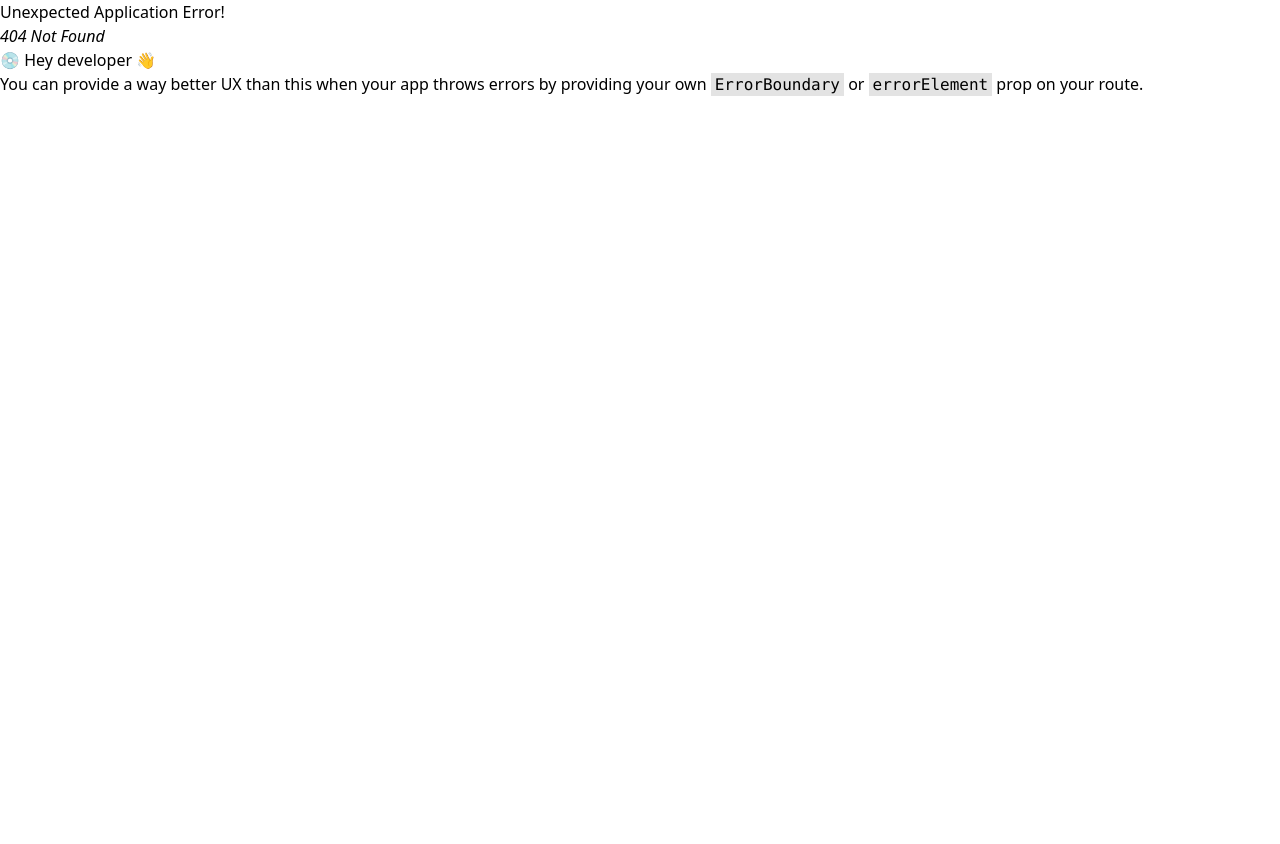
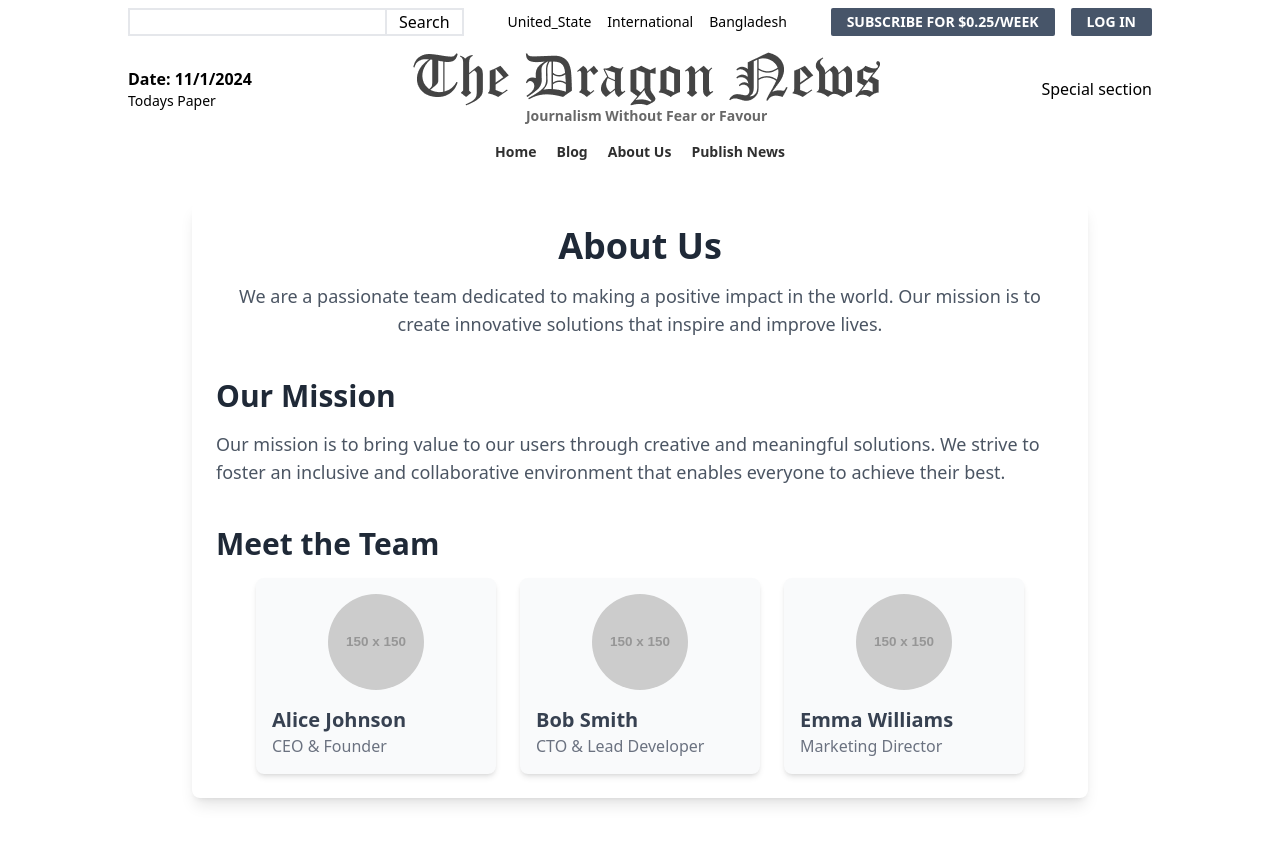
Before and after one commit to eftakhar-491/The-Dragon-News, a React (Vite) app: page /about in a window 1280 px wide. Before the commit this address had no page. Shown: the top 844 px of the page. Before the commit the page ends 800 px from the top, so only its background shows below. Built offline with nearby package versions, Linux system fonts and the light colour scheme; a web font is replaced by a local one.

Commit message:
blog page , about page route done

```diff
--- /dev/null
+++ b/src/Components/AboutUs.jsx
@@ -0,0 +1,79 @@
+import React from "react";
+
+function AboutUs() {
+  return (
+    <div className=" min-h-screen py-10">
+      <div className="max-w-4xl mx-auto p-6 bg-white rounded-lg shadow-lg">
+        {/* About Us Section */}
+        <section className="text-center mb-10">
+          <h1 className="text-4xl font-bold text-gray-800 mb-4">About Us</h1>
+          <p className="text-gray-600 text-lg">
+            We are a passionate team dedicated to making a positive impact in
+            the world. Our mission is to create innovative solutions that
+            inspire and improve lives.
+          </p>
+        </section>
+
+        {/* Mission Section */}
+        <section className="mb-10">
+          <h2 className="text-3xl font-semibold text-gray-800 mb-4">
+            Our Mission
+          </h2>
+          <p className="text-gray-600 text-lg">
+            Our mission is to bring value to our users through creative and
+            meaningful solutions. We strive to foster an inclusive and
+            collaborative environment that enables everyone to achieve their
+            best.
+          </p>
+        </section>
+
+        {/* Team Section */}
+        <section>
+          <h2 className="text-3xl font-semibold text-gray-800 mb-4">
+            Meet the Team
+          </h2>
+          <div className="flex flex-wrap gap-6 justify-center">
+            {/* Team Member 1 */}
+            <div className="w-60 p-4 bg-gray-50 rounded-lg shadow-md">
+              <img
+                src="https://via.placeholder.com/150"
+                alt="Team Member"
+                className="w-24 h-24 mx-auto rounded-full mb-4"
+              />
+              <h3 className="text-xl font-semibold text-gray-700">
+                Alice Johnson
+              </h3>
+              <p className="text-gray-500">CEO & Founder</p>
+            </div>
+
+            {/* Team Member 2 */}
+            <div className="w-60 p-4 bg-gray-50 rounded-lg shadow-md">
+              <img
+                src="https://via.placeholder.com/150"
+                alt="Team Member"
+                className="w-24 h-24 mx-auto rounded-full mb-4"
+              />
+              <h3 className="text-xl font-semibold text-gray-700">Bob Smith</h3>
+              <p className="text-gray-500">CTO & Lead Developer</p>
+            </div>
+
+            {/* Team Member 3 */}
+            <div className="w-60 p-4 bg-gray-50 rounded-lg shadow-md">
+              <img
+                src="https://via.placeholder.com/150"
+                alt="Team Member"
+                className="w-24 h-24 mx-auto rounded-full mb-4"
+              />
+              <h3 className="text-xl font-semibold text-gray-700">
+                Emma Williams
+              </h3>
+              <p className="text-gray-500">Marketing Director</p>
+            </div>
+          </div>
+        </section>
+      </div>
+    </div>
+  );
+}
+
+export default AboutUs;
--- /dev/null
+++ b/src/Components/BlogPost.jsx
@@ -0,0 +1,75 @@
+import React, { useState } from "react";
+
+function BlogPage() {
+  // State to store the list of blog posts
+  const [posts, setPosts] = useState([]);
+
+  // State for the new blog title and content
+  const [title, setTitle] = useState("");
+  const [content, setContent] = useState("");
+
+  // Function to handle adding a new blog post
+  const handleAddPost = () => {
+    if (title && content) {
+      const newPost = { title, content, date: new Date().toLocaleDateString() };
+      setPosts([newPost, ...posts]); // Add new post to the top of the list
+      setTitle(""); // Reset title field
+      setContent(""); // Reset content field
+    } else {
+      alert("Title and Content are required!");
+    }
+  };
+
+  return (
+    <div style={{ padding: "20px", maxWidth: "600px", margin: "auto" }}>
+      <h1>Blog Page</h1>
+
+      {/* Form to add a new blog post */}
+      <div className="border-2" style={{ marginBottom: "20px" }}>
+        <input
+          className="border-2"
+          type="text"
+          placeholder="Blog Title"
+          value={title}
+          onChange={(e) => setTitle(e.target.value)}
+          style={{ width: "100%", padding: "8px", marginBottom: "10px" }}
+        />
+        <textarea
+          className="border-2"
+          placeholder="Blog Content"
+          value={content}
+          onChange={(e) => setContent(e.target.value)}
+          rows="5"
+          style={{ width: "100%", padding: "8px" }}
+        ></textarea>
+        <button
+          className="border-2"
+          onClick={handleAddPost}
+          style={{ padding: "10px 20px", marginTop: "10px" }}
+        >
+          Add Post
+        </button>
+      </div>
+
+      {/* Display list of blog posts */}
+      <div>
+        {posts.length > 0 ? (
+          posts.map((post, index) => (
+            <div
+              key={index}
+              style={{ borderBottom: "1px solid #ccc", padding: "10px 0" }}
+            >
+              <h2>{post.title}</h2>
+              <p>{post.content}</p>
+              <small>Posted on: {post.date}</small>
+            </div>
+          ))
+        ) : (
+          <p>No blog posts yet!</p>
+        )}
+      </div>
+    </div>
+  );
+}
+
+export default BlogPage;
--- a/src/Components/Home.jsx
+++ b/src/Components/Home.jsx
@@ -6,12 +6,13 @@ import { Outlet, useLocation, useParams } from "react-router-dom";
 
 export const Home = () => {
   const location = useLocation();
-  console.log(location.pathname);
+  const { id } = useParams();
+
   const [title, setTitle] = useState("");
   return (
     <>
       <section className="lg:w-4/5 mx-auto flex justify-between gap-4">
-        {location.pathname === "/newsDetails" ? (
+        {location.pathname === `/newsDetails/${id}` ? (
           <Outlet />
         ) : (
           <>
--- a/src/Components/LeftSide.jsx
+++ b/src/Components/LeftSide.jsx
@@ -18,7 +18,6 @@ export const LeftSide = ({ setTitle }) => {
     handelCategoryClick({ category_id: "08", category_name: "All News" });
   }, []);
   function handelCategoryClick(clickedData) {
-    console.log(clickedData);
     FetchCategoryData(
       `https://openapi.programming-hero.com/api/news/category/${clickedData.category_id}`,
       setCategoryData,
@@ -26,7 +25,7 @@ export const LeftSide = ({ setTitle }) => {
     );
     setTitle(clickedData.category_name);
   }
-  console.log(useSelector((state) => state));
+
   return (
     <>
       <section className="w-[300px] px-3 flex-shrink-0">
--- a/src/Components/Nav.jsx
+++ b/src/Components/Nav.jsx
@@ -1,5 +1,6 @@
 import React from "react";
 import logo from "../assets/logo.png";
+import { Link } from "react-router-dom";
 export default function Nav() {
   return (
     <>
@@ -32,8 +33,12 @@ export default function Nav() {
           {/* date + name + special */}
 
           <div>
-            <h2>Date</h2>
-            <p>Todays Paper</p>
+            <h2 className="font-bold">
+              Date: {new Date().toLocaleDateString()}
+            </h2>
+            <p className="text-sm hover:underline cursor-pointer">
+              Todays Paper
+            </p>
           </div>
           <div>
             <img src={logo} alt="Logo" />
@@ -46,10 +51,16 @@ export default function Nav() {
           </div>
         </section>
         <section className="mt-4">
-          <ul className="text-sm font-bold text-[#161616e4] flex justify-center items-center gap-5">
-            <li>Home</li>
-            <li>Blog</li>
-            <li>About Us</li>
+          <ul className="cursor-pointer text-sm font-bold text-[#161616e4] flex justify-center items-center gap-5">
+            <Link to={"/"}>
+              <li>Home</li>
+            </Link>
+            <Link to={"/blog"}>
+              <li>Blog</li>
+            </Link>
+            <Link to={"/about"}>
+              <li>About Us</li>
+            </Link>
             <li>Publish News</li>
           </ul>
         </section>
--- a/src/Components/NewsCard.jsx
+++ b/src/Components/NewsCard.jsx
@@ -3,7 +3,7 @@ import { Link } from "react-router-dom";
 export default function NewsCard({ data }) {
   return (
     <>
-      <Link to={"/newsDetails"}>
+      <Link to={`/newsDetails/${data._id}`}>
         <section className="border-2 p-4 my-4 rounded-lg cursor-pointer">
           <div className="py-2 px-4 rounded-xl bg-[#F3F3F3] flex justify-between items-center">
             <div className="flex gap-3">
--- a/src/Components/NewsDetails.jsx
+++ b/src/Components/NewsDetails.jsx
@@ -1,5 +1,40 @@
-import React from "react";
+import axios from "axios";
+import React, { useEffect } from "react";
+import { useNavigate, useParams } from "react-router-dom";
 
+import { FetchCategoryData } from "../hooks/FetchData";
+import { useDispatch, useSelector } from "react-redux";
+import { setNewsDetails } from "../Store/Slices/newsDetails";
 export default function NewsDetails() {
-  return <div>NewsDetails</div>;
+  const { id } = useParams();
+  const dispatch = useDispatch();
+  const newsDetails = useSelector((state) => state.newsDetails);
+  const navigate = useNavigate();
+  console.log(navigate);
+  useEffect(() => {
+    FetchCategoryData(
+      `https://openapi.programming-hero.com/api/news/${id}`,
+      setNewsDetails,
+      dispatch
+    );
+  }, []);
+  function handelBack() {
+    navigate("/");
+  }
+  return (
+    <div className="mt-5">
+      <img className="w-full mb-3" src={newsDetails[0]?.image_url} alt="" />
+      <h1 className="text-2xl font-bold">{newsDetails[0]?.title}</h1>
+      <p className="text-sm font-semibold text-[#1b1b1bc5]">
+        {newsDetails[0]?.details}
+      </p>
+      <button
+        onClick={handelBack}
+        className="mt-6 rounded-md text-white font-bold px-10 py-1 bg-[#D72050]"
+      >
+        {" "}
+        _Back{" "}
+      </button>
+    </div>
+  );
 }
--- /dev/null
+++ b/src/Store/Slices/newsDetails.js
@@ -0,0 +1,13 @@
+import { createSlice } from "@reduxjs/toolkit";
+
+const newsDetails = createSlice({
+  name: "allData",
+  initialState: [],
+  reducers: {
+    setNewsDetails(state, action) {
+      return [...action.payload];
+    },
+  },
+});
+export const { setNewsDetails } = newsDetails.actions;
+export default newsDetails.reducer;
--- a/src/Store/index.js
+++ b/src/Store/index.js
@@ -3,11 +3,13 @@ import { configureStore } from "@reduxjs/toolkit";
 import allData from "./Slices/allData";
 import wishListData from "./Slices/wishList";
 import categoryData from "./Slices/categoryData";
+import newsDetails from "./Slices/newsDetails";
 const store = configureStore({
   reducer: {
     allData: allData,
     wishListData: wishListData.reducer,
     categoryData: categoryData,
+    newsDetails: newsDetails,
   },
 });
 
```
Also changed, not shown: src/main.jsx (+11 -1 lines).
